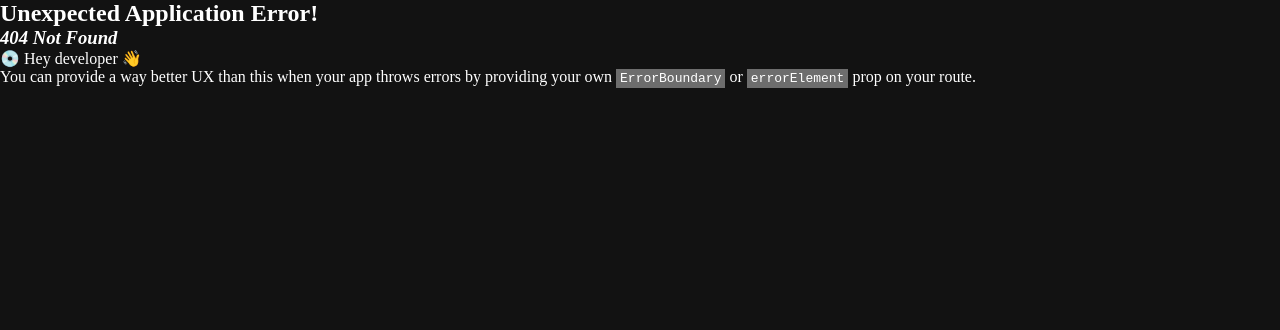
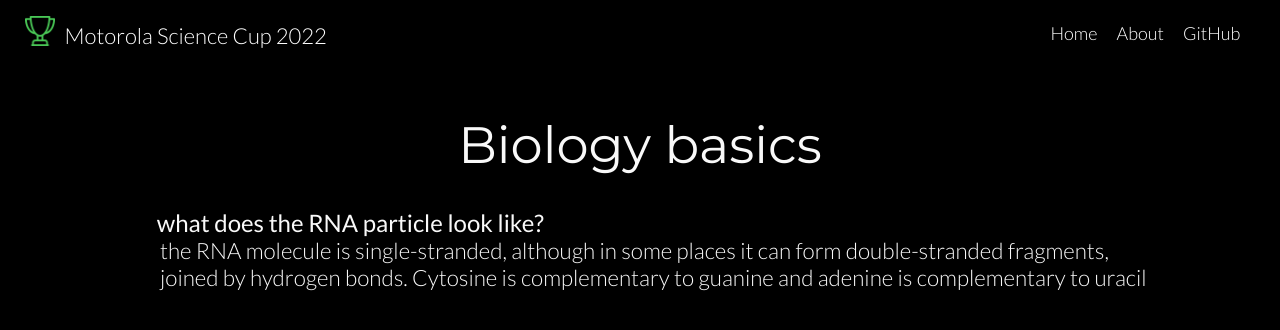
Before and after one commit to MikolajMydel/msc-2022, a React (Vite) app: page /about in a window 1280 px wide. Before the commit this address had no page. Shown: the top 330 px of the page. Built offline with nearby package versions, Linux system fonts and the light colour scheme.

Commit message:
about added

```diff
--- /dev/null
+++ b/src/pages/About/About.module.scss
@@ -0,0 +1,35 @@
+@use "../../styles/variables.scss" as v;
+.Wrapper {
+	width: 80%;
+	margin: auto;
+}
+.Title {
+	margin-top: map-get(v.$spacing, "2xl") !important;
+	margin-bottom: map-get(v.$spacing, "xl") !important;
+	font-family: v.$main-font;
+	text-align: center;
+	font-size: 3.2rem;
+	font-weight: 500;
+	color: map-get(v.$colors, "font-color");
+	width: 70%;
+	margin: auto;
+	.TitleNumber {
+		color: map-get(v.$colors, "green");
+	}
+}
+.BiggerFont {
+	font-size: 1.5rem;
+	font-family: "Lato";
+	font-weight: 400;
+	padding-left: 1.8rem;
+	margin-bottom: map-get(v.$spacing, "esm");
+	color: map-get(v.$colors, "font-color");
+}
+.SmallerFont {
+	color: map-get(v.$colors, "font-color");
+	margin-bottom: map-get(v.$spacing, "xsm");
+	font-size: 1.4rem;
+	font-family: "Lato";
+	font-weight: 200;
+	padding-left: 2rem;
+}
--- /dev/null
+++ b/src/pages/About/About.tsx
@@ -0,0 +1,22 @@
+import { Header } from "../../components/Header/Header";
+import styles from "./About.module.scss";
+
+export default function About() {
+	return (
+		<div>
+			<Header></Header>
+			<div className={styles.Wrapper}>
+				<h1 className={styles.Title}>Biology basics</h1>
+				<h5 className={styles.BiggerFont}>
+					what does the RNA particle look like?
+				</h5>
+				<p className={styles.SmallerFont}>
+					the RNA molecule is single-stranded, although in some places it can
+					form double-stranded fragments, joined by hydrogen bonds. Cytosine is
+					complementary to guanine and adenine is complementary to uracil
+				</p>
+				<div></div>
+			</div>
+		</div>
+	);
+}
--- a/src/pages/Visualization/Visualization.tsx
+++ /dev/null
@@ -1,5 +0,0 @@
-import { useParams } from "react-router";
-export default function Visualization() {
-	const { sequence } = useParams();
-	return <div>{sequence}</div>;
-}
--- a/src/pages/routes.tsx
+++ b/src/pages/routes.tsx
@@ -3,7 +3,7 @@ import { RouteObject } from "react-router-dom";
 import Root from "./Root/Root";
 import CodeAnalysis from "./CodeAnalysis/CodeAnalysis";
 import CodeInput from "./CodeInput/CodeInput";
-import Visualization from "./Visualization/Visualization";
+import About from "./About/About";
 
 export const routes: RouteObject[] = [
 	{
@@ -19,8 +19,8 @@ export const routes: RouteObject[] = [
 				element: <CodeAnalysis />,
 			},
 			{
-				path: "/visualization/:sequence",
-				element: <Visualization />,
+				path: "/about",
+				element: <About />,
 			},
 		],
 	},
```
